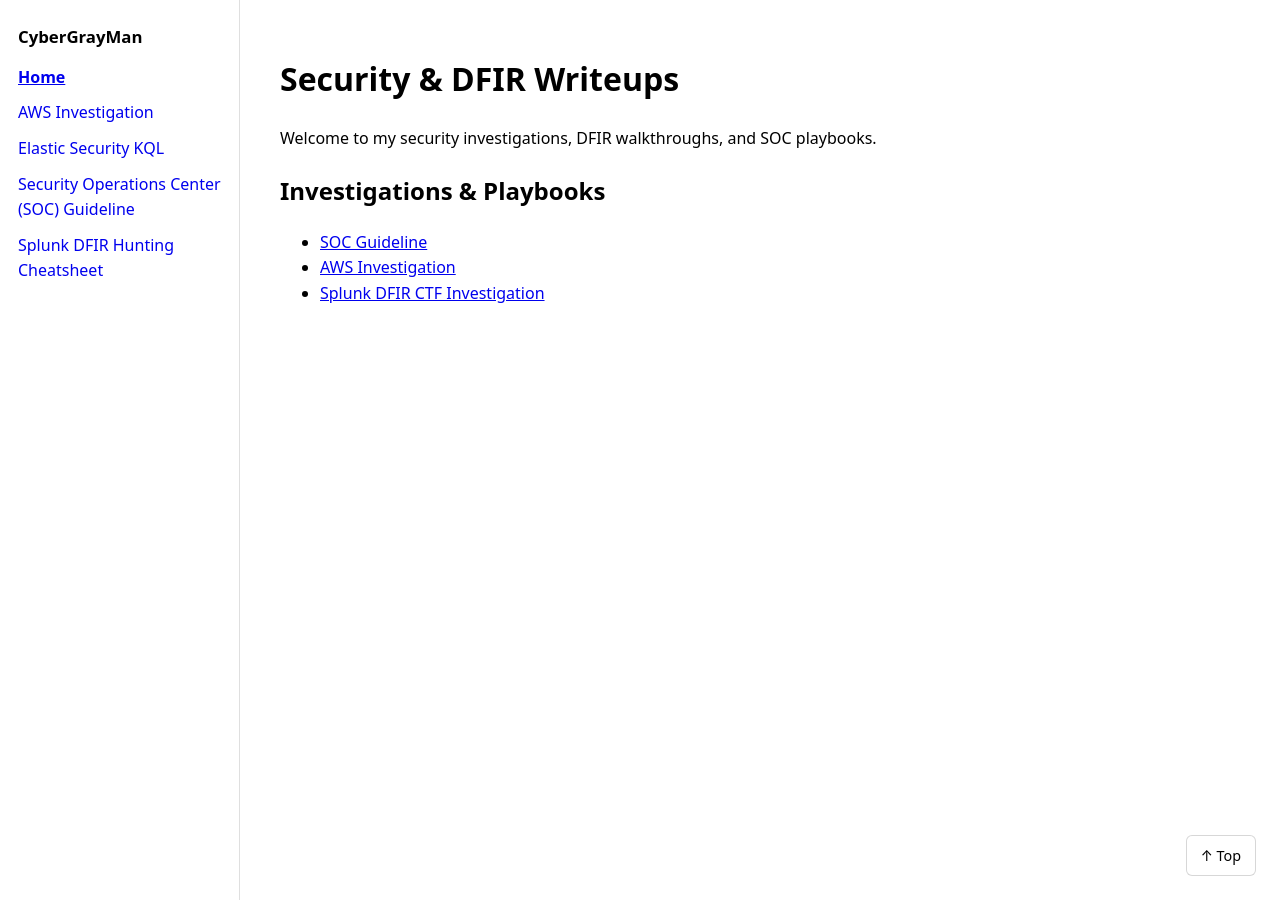
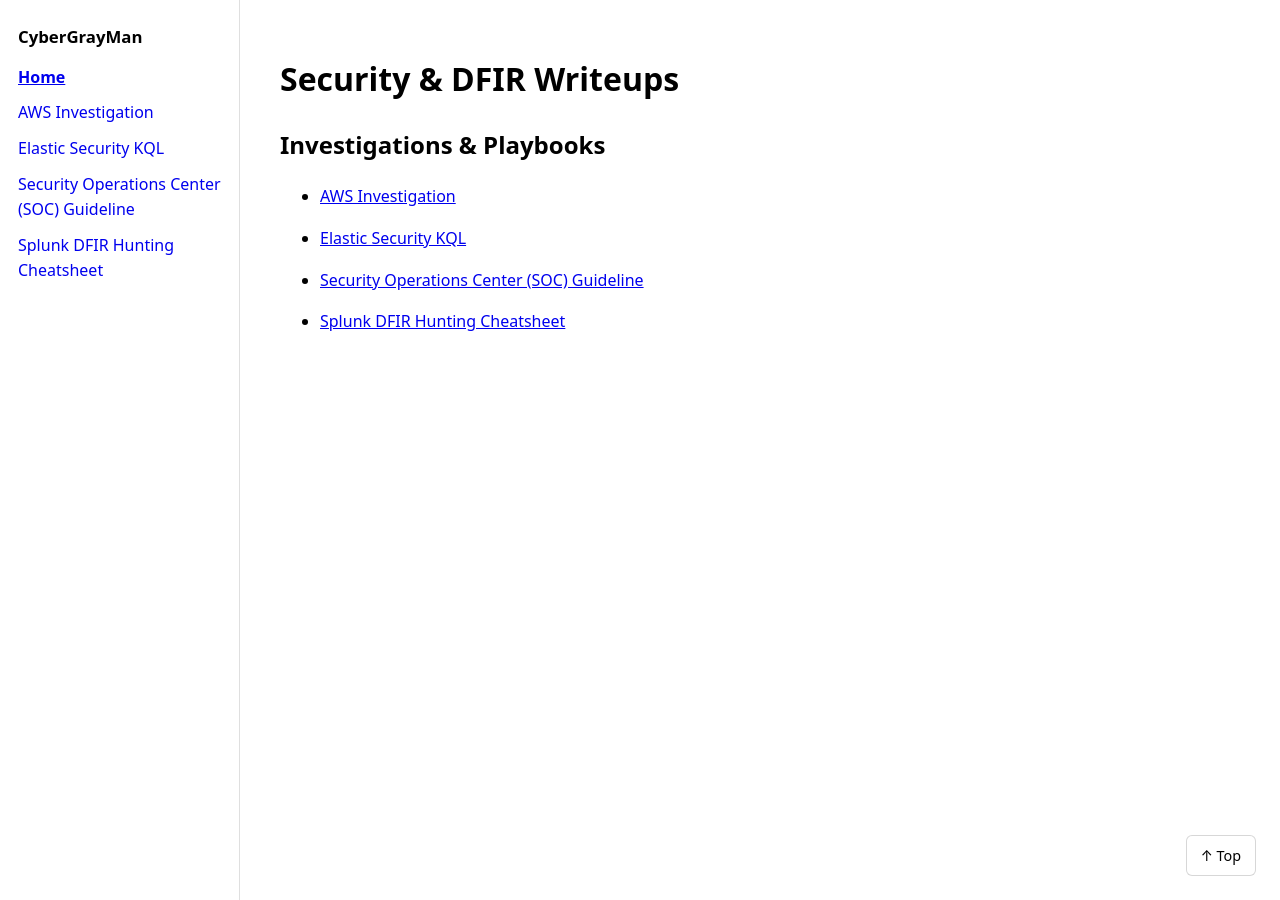
Before and after one commit to cybergrayman/md, a Jekyll site: the page built from index.md, in a window 1280 px wide. Built offline with Jekyll 4.4.1, drawn with Linux system fonts in a browser that asks for light colours; our own code applies the rules of GitHub Pages for plain Markdown files.

Commit message:
Implement dynamic page link generation in index.md
Replaced static links with dynamic generation of links for all pages except index and 404.

```diff
--- a/index.md
+++ b/index.md
@@ -1,9 +1,10 @@
 # Security & DFIR Writeups
-
-Welcome to my security investigations, DFIR walkthroughs, and SOC playbooks.
 
 ## Investigations & Playbooks
 
-- [SOC Guideline](./SOC-Guideline.md)
-- [AWS Investigation](./aws-investigation.md)
-- [Splunk DFIR CTF Investigation](./splunk_dfir_ctf_investigation.md)
+{% assign sorted_pages = site.html_pages | sort: "title" %}
+{% for item in sorted_pages %}
+  {% unless item.name == "index.md" or item.name == "index.html" or item.name == "404.html" %}
+- [{{ item.title | default: item.name }}]({{ item.url | relative_url }})
+  {% endunless %}
+{% endfor %}
```
